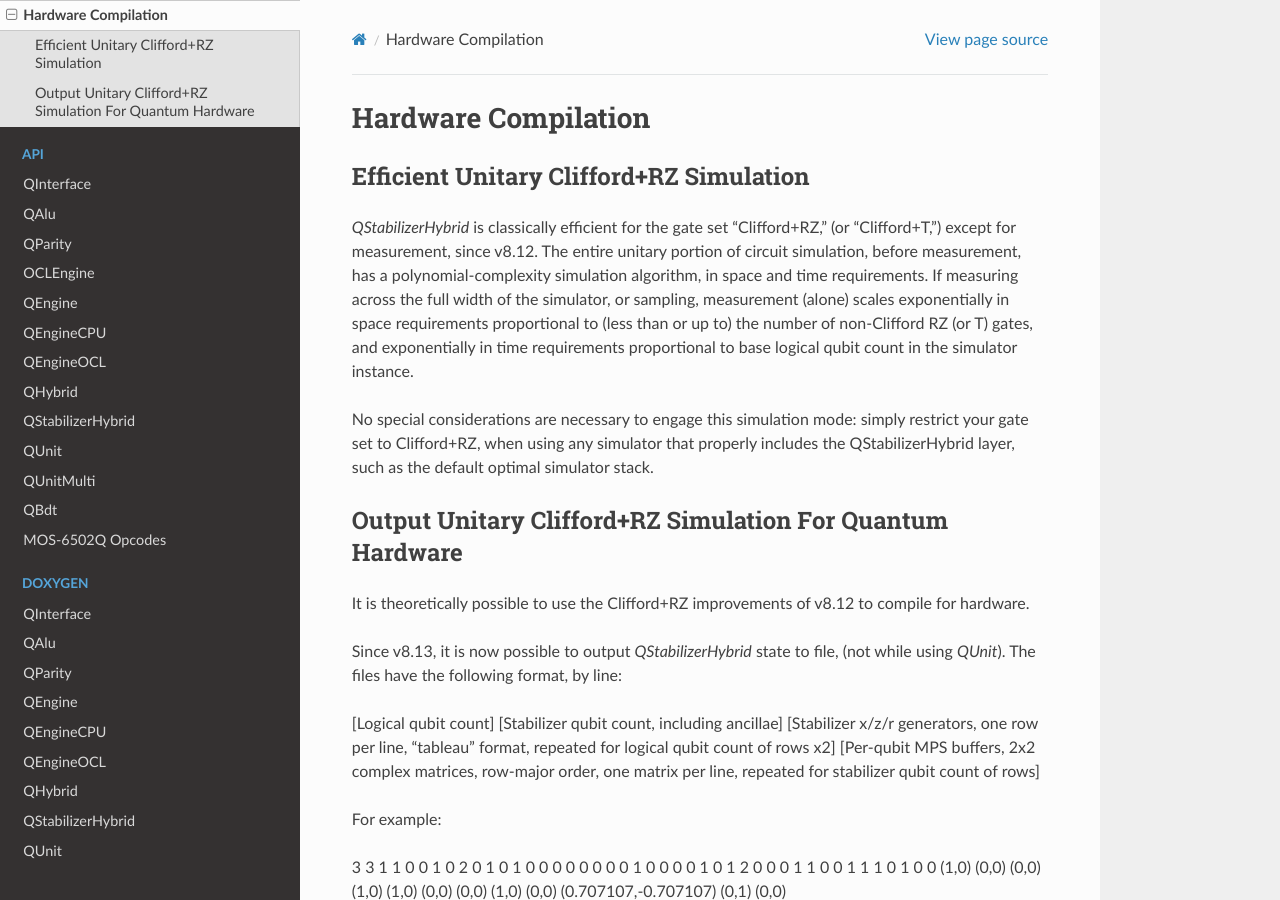
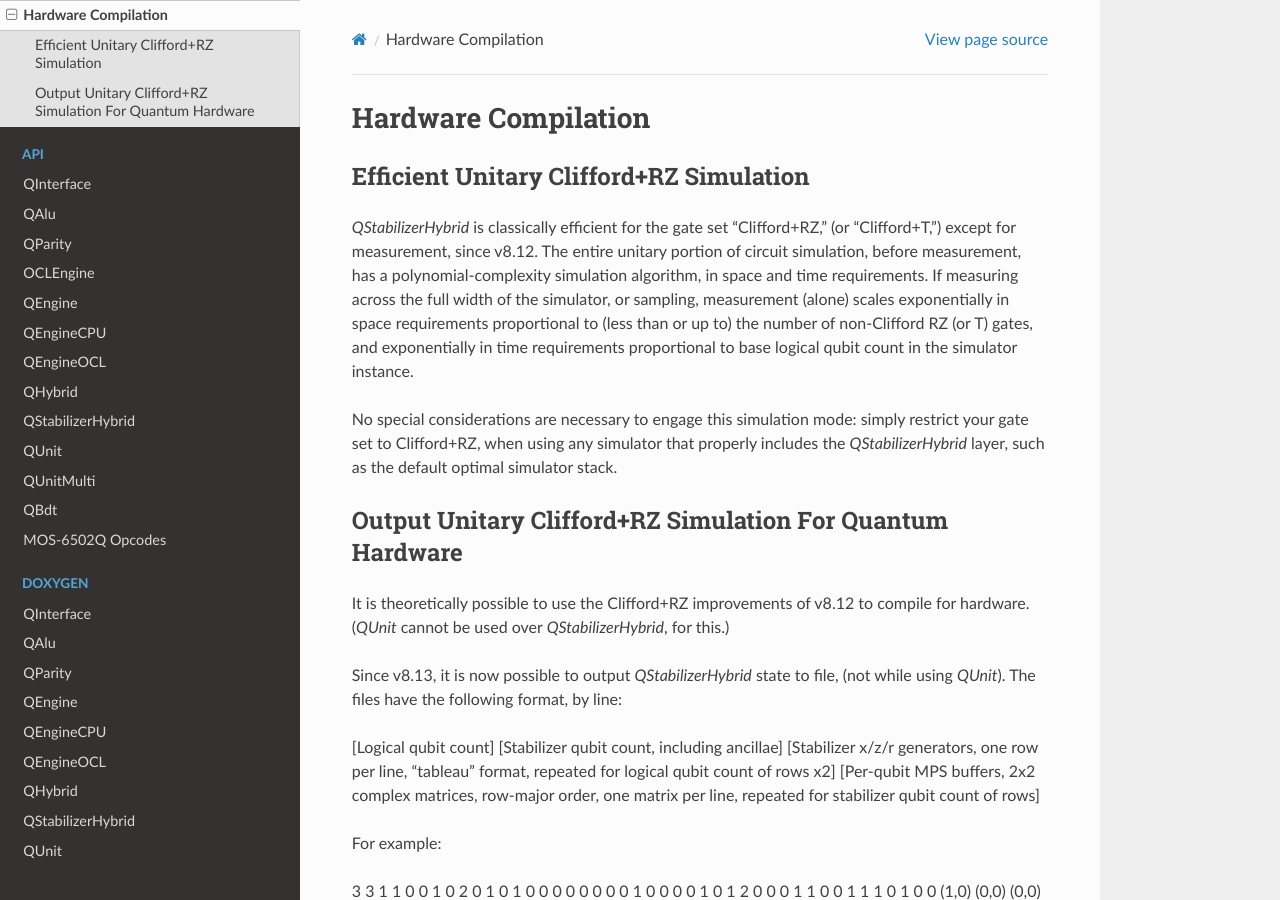
Before and after one commit to vm6502q/qrack.github.io, a Sphinx documentation site: the page built from docs/hardware.rst, in a window 1280 px wide and 900 px high. Built offline with Sphinx 7.4.7 and the Read the Docs theme 2.0.0, drawn with Linux system fonts in a browser that asks for light colours.

Commit message:
Add hardware compilation (v8.13)

```diff
--- a/docs/hardware.rst
+++ b/docs/hardware.rst
@@ -5,11 +5,11 @@ Efficient Unitary Clifford+RZ Simulation
 ~~~~~~~~~~~~~~~~~~~~~~~~~~~~~~~~~~~~~~~~
 `QStabilizerHybrid` is classically efficient for the gate set "Clifford+RZ," (or "Clifford+T,") except for measurement, since v8.12. The entire unitary portion of circuit simulation, before measurement, has a polynomial-complexity simulation algorithm, in space and time requirements. If measuring across the full width of the simulator, or sampling, measurement (alone) scales exponentially in space requirements proportional to (less than or up to) the number of non-Clifford RZ (or T) gates, and exponentially in time requirements proportional to base logical qubit count in the simulator instance.
 
-No special considerations are necessary to engage this simulation mode: simply restrict your gate set to Clifford+RZ, when using any simulator that properly includes the QStabilizerHybrid layer, such as the default optimal simulator stack.
+No special considerations are necessary to engage this simulation mode: simply restrict your gate set to Clifford+RZ, when using any simulator that properly includes the `QStabilizerHybrid` layer, such as the default optimal simulator stack.
 
 Output Unitary Clifford+RZ Simulation For Quantum Hardware
 ~~~~~~~~~~~~~~~~~~~~~~~~~~~~~~~~~~~~~~~~~~~~~~~~~~~~~~~~~~
-It is theoretically possible to use the Clifford+RZ improvements of v8.12 to compile for hardware.
+It is theoretically possible to use the Clifford+RZ improvements of v8.12 to compile for hardware. (`QUnit` cannot be used over `QStabilizerHybrid`, for this.)
 
 Since v8.13, it is now possible to output `QStabilizerHybrid` state to file, (not while using `QUnit`). The files have the following format, by line:
 
```
